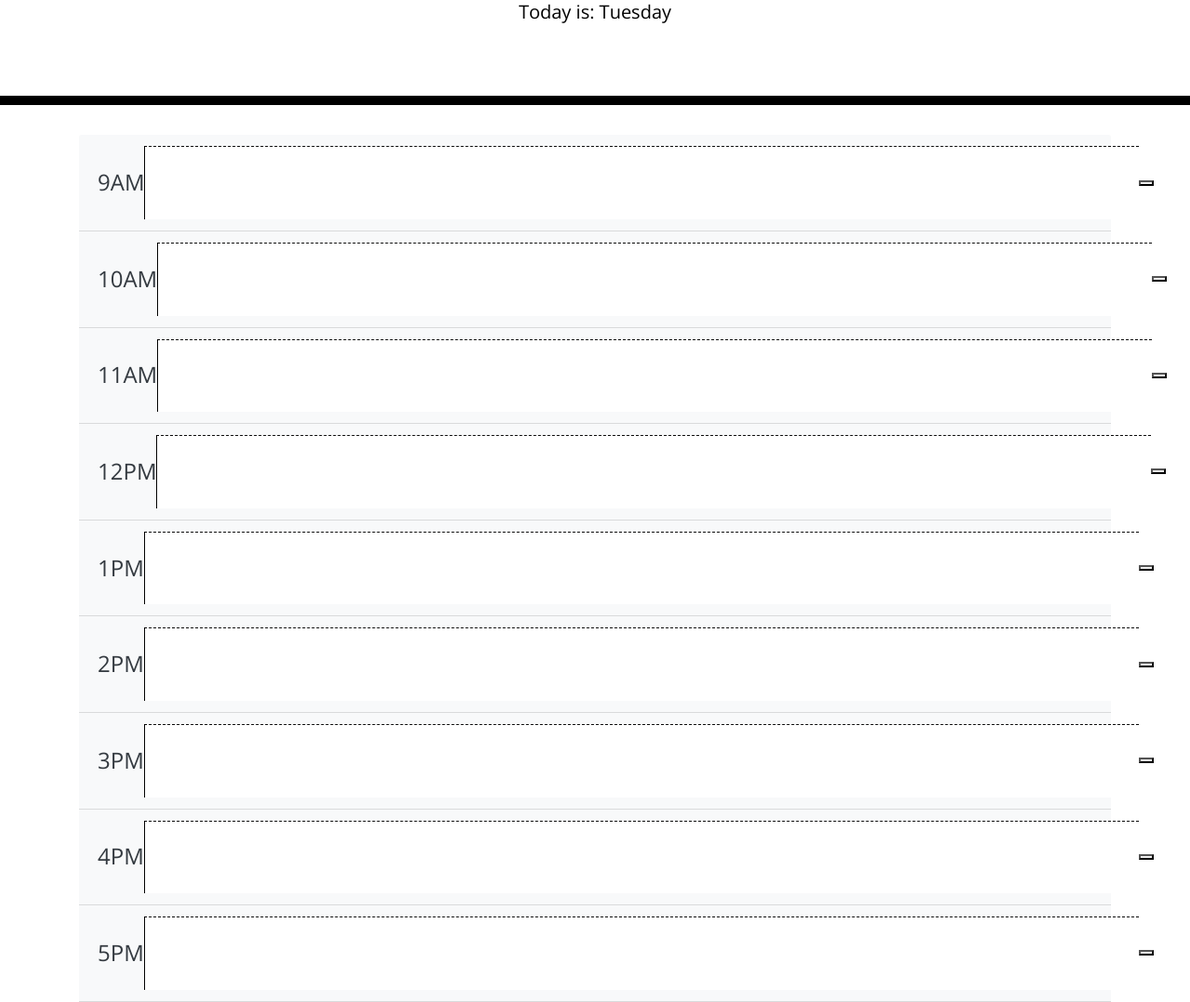
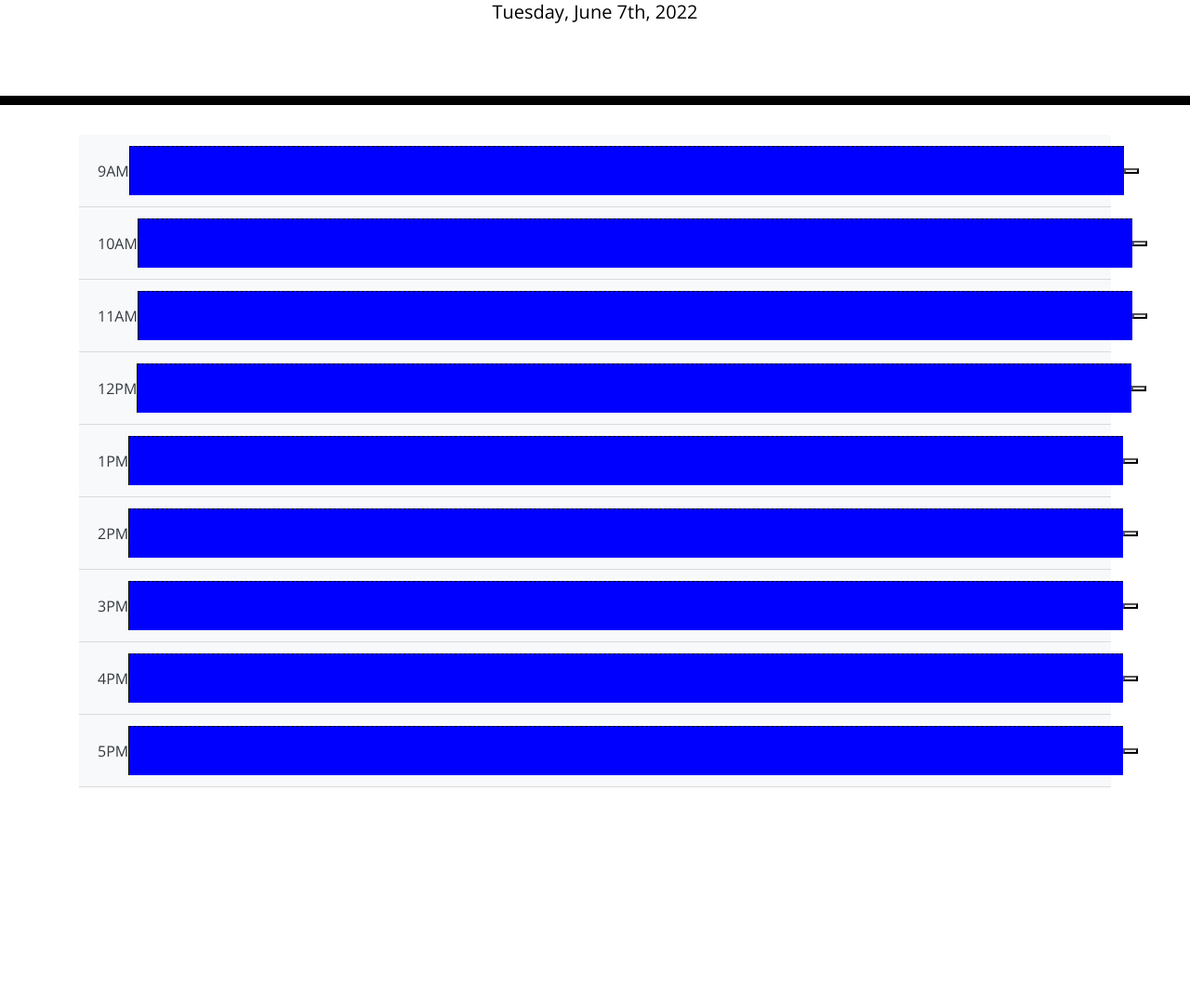
Before and after one commit to mackenzieabe/JamminOnMyPLanner, a plain HTML site: page Develop/index.html in a window 1280 px wide. Shown: the part 191-1269 px from the top of the page at 93% size. After the commit the page ends 1038 px from the top, so only its background shows below. Drawn offline with nearby package versions, Linux system fonts and the light colour scheme; a web font is replaced by a local one.

Commit message:
fixed saved button and local storage and added color coded blocks

```diff
--- a/Develop/assets/js/planner.js
+++ b/Develop/assets/js/planner.js
@@ -1,48 +1,40 @@
-var input= document.querySelector("#textarea")
-var saveBtn= document.querySelector(".save-btn")
-var currentDay=document.querySelector("#currentDay")
-//var day= ["Sunday", "Monday","Tuesday","Wednesday", "Thursday","Friday","Saturday"]
-//document.getElementById('currentDay').innerHTML= day[""];
+var input = document.querySelector("#textarea")
+var saveBtn = $('.save-btn')
+var currentDay = document.querySelector("#currentDay")
 
-//const currentDate = moment().format('MM/DD/YYYY'); // get current date
-//document.getElementById("currentDay").textContent = currentDate;
-//const dayName = getDayName(dayIndex)
+const currentDate = moment().format('dddd, MMMM Do, YYYY '); // get current date
+document.getElementById("currentDay").textContent = currentDate;
+const hourDay = moment().hours()
+const hourBlock = $('textarea')
 
-var weekday = ["Sunday","Monday","Tuesday","Wednesday","Thursday","Friday","Saturday"];
+hourBlock.each(function () {
+  var currentHour = $(this).attr('id')
+  if (hourDay > currentHour) {
+    $(this).addClass('past')
+  } else if (hourDay == currentHour) {
+    $(this).removeClass('past')
+    $(this).addClass('present')
+  } else {
+    $(this).removeClass('past')
+    $(this).removeClass('present')
+    $(this).addClass('future')
+  }
+})
 
-var d = new Date();
-let day = weekday[d.getDay()];
-console.log(weekday);
-$('#currentDay').html("Today is: " + day);
+saveBtn.on('click', function (event) {
+  event.preventDefault()
 
-//var today= new Date();
-//console.log(today);
+  var timeBlockId = $(this).attr('id')
+  var task = $(this).siblings('textarea').val()
+  localStorage.setItem(timeBlockId, task)
+  showTask()
+})
 
-var checkTime= function() {
-    var hour= $(".hour").text().trim();
-
-    var time= moment(hour, "LT");
-    console.log(time)
-
-    if (moment().isAfter(time)) {
-        $(".hour").addClass(".past");
-    } else if (moment().isBefore(time)) {
-        $(".hour").addClass(".future");
-    } else {
-        $(".hour").addClass(".present");
-    }
-}
-checkTime();
-console.log(checkTime);
-
-function setColor(element, color) {
-  element.style.backgroundColor = color;
+function showTask() {
+  for(var i = 9; i < 18; i++) {
+    var currentTask = localStorage.getItem(i)
+    $('#' + i).text(currentTask)
+  }
 }
 
-input.innerHTML= localStorage.getItem('value');
-
-saveBtn.onclick=function() {
-        localStorage.setItem('value', input.value)
-        localStorage.getItem('value')
-
-    };
+showTask()
--- a/Develop/index.html
+++ b/Develop/index.html
@@ -1,15 +1,12 @@
 <!DOCTYPE html>
 <html lang="en">
+
 <head>
   <meta charset="UTF-8" />
   <meta name="viewport" content="width=device-width, initial-scale=1.0" />
   <meta http-equiv="X-UA-Compatible" content="ie=edge" />
-    <link
-      rel="stylesheet"
-      href="https://stackpath.bootstrapcdn.com/bootstrap/4.3.1/css/bootstrap.min.css"
-    />
-    <link
-    rel="stylesheet"
+  <link rel="stylesheet" href="https://stackpath.bootstrapcdn.com/bootstrap/4.3.1/css/bootstrap.min.css" />
+  <link rel="stylesheet"
     href="https://cdnjs.cloudflare.com/ajax/libs/open-iconic/1.1.1/font/css/open-iconic-bootstrap.min.css" />
   <!-----
       <link
@@ -20,10 +17,7 @@
 
     />
     -->
-    <link
-      href="https://fonts.googleapis.com/css?family=Open+Sans&display=swap"
-      rel="stylesheet"
-    />
+  <link href="https://fonts.googleapis.com/css?family=Open+Sans&display=swap" rel="stylesheet" />
   <link rel="stylesheet" href="./assets/style.css" />
   <title>Work Day Scheduler</title>
 </head>
@@ -37,78 +31,62 @@
   </header>
   <main class="col-12 d-flex flex-column"></main>
   <div class="container">
-            <h4 class="card-header bg-light text-dark d-flex align-items-center">
+    <div class="card-header bg-light text-dark d-flex align-items-center">
       9AM
-              <textarea class="col-12 hour" id="textarea"
-              placeholder=""
-              ></textarea>
+      <textarea class="col-12 hour" id="9" placeholder=""></textarea>
+      <button id="9" type=button class="save-btn"><span class="oi oi-browser"></span></button>
+    </div>
+    <div class="card-header bg-light text-dark d-flex align-items-center">
+      10AM
+      <textarea class="col-12 hour" id="10" placeholder=""></textarea>
       <button type=button class="save-btn"><span class="oi oi-browser"></span></button>
-            </h4>
-            <h4 class="card-header bg-light text-dark d-flex align-items-center">
-              10AM
-             <textarea class="col-12 hour" id="textarea"
-             placeholder=""
-             ></textarea>
+    </div>
+    <div class="card-header bg-light text-dark d-flex align-items-center">
+      11AM
+      <textarea class="col-12 hour" id="11" placeholder=""></textarea>
       <button type=button class="save-btn"><span class="oi oi-browser"></span></button>
-           </h4>
-           <h4 class="card-header bg-light text-dark d-flex align-items-center">
-            11AM
-           <textarea class="col-12 hour" id="textarea"
-           placeholder=""
-           ></textarea>
+    </div>
+    <div class="card-header bg-light text-dark d-flex align-items-center">
+      12PM
+      <textarea class="col-12 hour" id="12" placeholder=""></textarea>
       <button type=button class="save-btn"><span class="oi oi-browser"></span></button>
-         </h4>
-         <h4 class="card-header bg-light text-dark d-flex align-items-center">
-          12PM
-         <textarea class="col-12 hour" id="textarea"
-         placeholder=""
-         ></textarea>
+    </div>
+    <div class="card-header bg-light text-dark d-flex align-items-center">
+      1PM
+      <textarea class="col-12 hour" id="13" placeholder=""></textarea>
       <button type=button class="save-btn"><span class="oi oi-browser"></span></button>
-       </h4>
-       <h4 class="card-header bg-light text-dark d-flex align-items-center">
-        1PM
-       <textarea class="col-12 hour" id="textarea"
-       placeholder=""
-       ></textarea>
+    </div>
+    <div class="card-header bg-light text-dark d-flex align-items-center">
+      2PM
+      <textarea class="col-12 hour" id="14" placeholder=""></textarea>
       <button type=button class="save-btn"><span class="oi oi-browser"></span></button>
-     </h4>
-     <h4 class="card-header bg-light text-dark d-flex align-items-center">
-      2PM
-     <textarea class="col-12 hour" id="textarea"
-     placeholder=""
-     ></textarea>
+    </div>
+    <div class="card-header bg-light text-dark d-flex align-items-center">
+      3PM
+      <textarea class="col-12 hour" id="15" placeholder=""></textarea>
       <button type=button class="save-btn"><span class="oi oi-browser"></span></button>
-   </h4>
-   <h4 class="card-header bg-light text-dark d-flex align-items-center">
-    3PM
-   <textarea class="col-12 hour" id="textarea"
-   placeholder=""
-   ></textarea>
+    </div>
+    <div class="card-header bg-light text-dark d-flex align-items-center">
+      4PM
+      <textarea class="col-12 hour" id="16" placeholder=""></textarea>
       <button type=button class="save-btn"><span class="oi oi-browser"></span></button>
- </h4>
- <h4 class="card-header bg-light text-dark d-flex align-items-center">
-  4PM
- <textarea class="col-12 hour " id="textarea"
- placeholder=""
- ></textarea>
+    </div>
+    <div class="card-header bg-light text-dark d-flex align-items-center">
+      5PM
+      <textarea class="col-12 hour" id="17" placeholder=""></textarea>
       <button type=button class="save-btn"><span class="oi oi-browser"></span></button>
-</h4>
-<h4 class="card-header bg-light text-dark d-flex align-items-center">
-  5PM
- <textarea class="col-12 hour" id="textarea"
- placeholder=""
- ></textarea>
- <button type=button class="save-btn"><span class="oi oi-browser"></span></button>
-</h4>
+    </div>
   </div>
 
 
   <!-- Timeblocks go here -->
   </div>
 
-    <script src="https://code.jquery.com/jquery-3.6.0.slim.js" integrity="sha256-HwWONEZrpuoh951cQD1ov2HUK5zA5DwJ1DNUXaM6FsY=" crossorigin="anonymous"></script>
+  <script src="https://code.jquery.com/jquery-3.6.0.slim.js"
+    integrity="sha256-HwWONEZrpuoh951cQD1ov2HUK5zA5DwJ1DNUXaM6FsY=" crossorigin="anonymous"></script>
   <script src="https://cdnjs.cloudflare.com/ajax/libs/moment.js/2.24.0/moment.min.js"></script>
   <script src="./assets/js/planner.js"></script>
 
 </body>
+
 </html>
```
Lines whose indentation alone changed are shown as unchanged.
